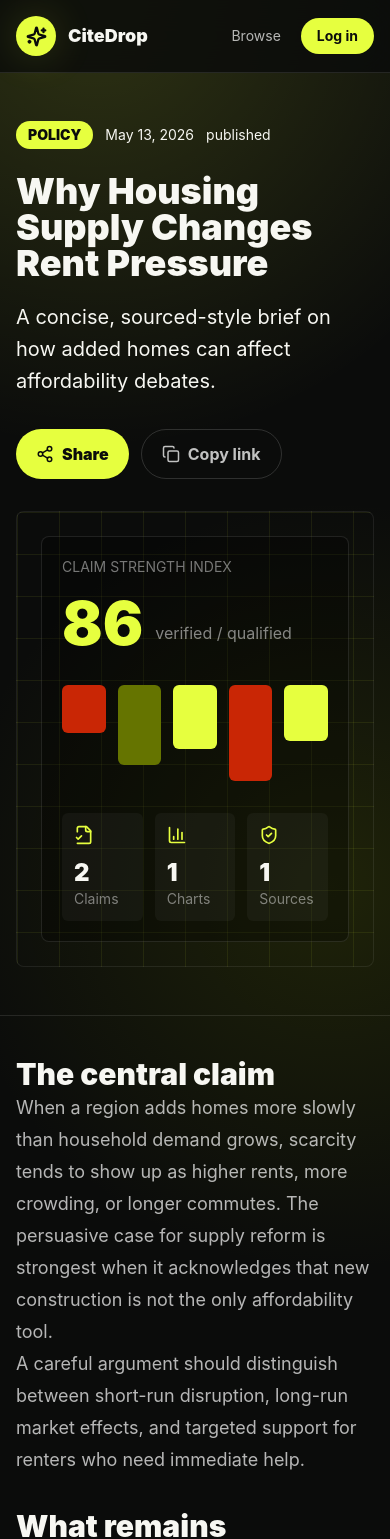
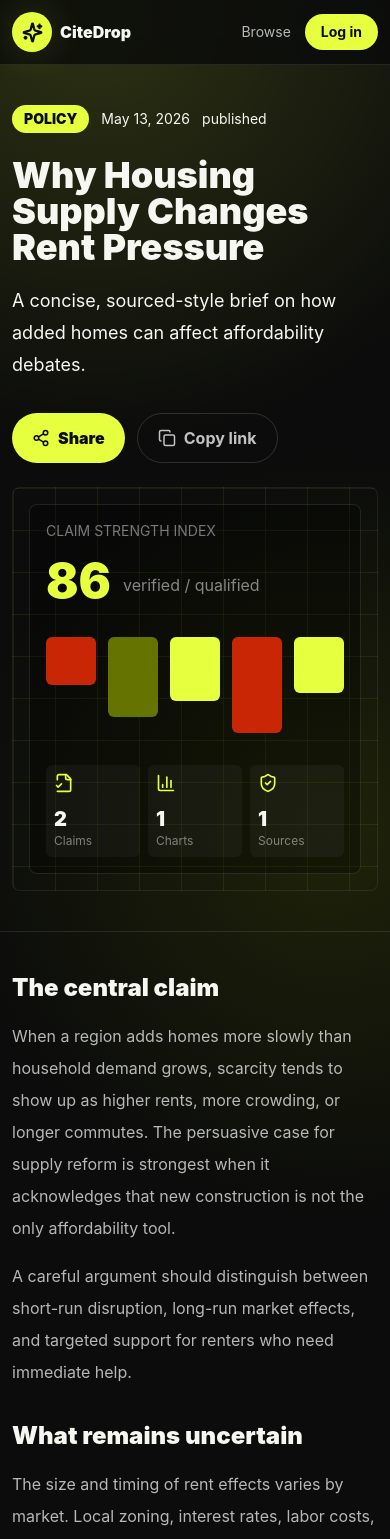
Before and after one commit to Nanobrainiac/CiteDrop, a React (Vite) app: page /articles/why-housing-supply-changes-rent-pressure in a window 390 px wide. Shown: the top 1539 px of the page. Built offline with nearby package versions, Linux system fonts and the light colour scheme; no server answers.

Commit message:
Fix mobile responsive overflow

```diff
--- a/src/components/ChartRenderer.jsx
+++ b/src/components/ChartRenderer.jsx
@@ -39,7 +39,7 @@ export default function ChartRenderer({ charts = [], fallbackData = [] }) {
         const type = chart.type || 'bar';
 
         return (
-          <article key={`${chart.title}-${index}`} className="glass-panel rounded-lg p-5">
+          <article key={`${chart.title}-${index}`} className="glass-panel min-w-0 overflow-hidden rounded-lg p-4 sm:p-5">
             <div className="mb-4 flex flex-col gap-1 sm:flex-row sm:items-end sm:justify-between">
               <div>
                 <h2 className="text-xl font-black">{chart.title}</h2>
@@ -47,7 +47,7 @@ export default function ChartRenderer({ charts = [], fallbackData = [] }) {
               </div>
               <span className="rounded-full bg-white/10 px-3 py-1 text-xs uppercase text-white/50">{type}</span>
             </div>
-            <div className="h-72 rounded-md border border-white/10 bg-black/25 p-3">
+            <div className="h-72 min-w-0 overflow-hidden rounded-md border border-white/10 bg-black/25 p-2 sm:p-3">
               <ResponsiveContainer width="100%" height="100%">
                 {type === 'line' ? (
                   <LineChart data={data}>
--- a/src/components/ClaimList.jsx
+++ b/src/components/ClaimList.jsx
@@ -1,17 +1,17 @@
 export default function ClaimList({ claims = [] }) {
   if (!claims.length) return null;
   return (
-    <section className="glass-panel rounded-lg p-6">
+    <section className="glass-panel min-w-0 overflow-hidden rounded-lg p-4 sm:p-6">
       <h2 className="text-2xl font-black">Key Claims</h2>
       <div className="mt-5 space-y-3">
         {claims.map((claim, index) => (
-          <article key={`${claim.claim}-${index}`} className="rounded-md border border-white/10 bg-white/[0.04] p-4">
+          <article key={`${claim.claim}-${index}`} className="min-w-0 rounded-md border border-white/10 bg-white/[0.04] p-4">
             <div className="flex flex-wrap gap-2">
               <span className="rounded-full bg-acid px-2.5 py-1 text-xs font-bold uppercase text-ink">{claim.type || 'claim'}</span>
               <span className="rounded-full bg-white/10 px-2.5 py-1 text-xs uppercase text-white/55">{claim.confidence || 'qualified'}</span>
             </div>
-            <p className="mt-3 font-semibold text-white">{claim.claim}</p>
-            <p className="mt-2 text-sm leading-6 text-white/58">{claim.support}</p>
+            <p className="mt-3 break-words font-semibold text-white">{claim.claim}</p>
+            <p className="mt-2 break-words text-sm leading-6 text-white/58">{claim.support}</p>
           </article>
         ))}
       </div>
--- a/src/components/EvidenceScorePanel.jsx
+++ b/src/components/EvidenceScorePanel.jsx
@@ -19,11 +19,11 @@ export default function EvidenceScorePanel({ claims = [], charts = [], sources =
   ];
 
   return (
-    <section className="glass-panel chart-grid rounded-lg p-6">
-      <div className="rounded-lg border border-white/10 bg-black/30 p-5">
+    <section className="glass-panel chart-grid min-w-0 overflow-hidden rounded-lg p-4 sm:p-6">
+      <div className="rounded-lg border border-white/10 bg-black/30 p-4 sm:p-5">
         <p className="text-sm uppercase text-white/45">Claim Strength Index</p>
-        <div className="mt-4 flex items-end gap-3">
-          <span className="text-6xl font-black leading-none text-acid">{scoreLabel}</span>
+        <div className="mt-4 flex flex-wrap items-end gap-3">
+          <span className="text-5xl font-black leading-none text-acid sm:text-6xl">{scoreLabel}</span>
           <span className="pb-2 text-white/50">verified / qualified</span>
         </div>
         <div className="mt-8 grid grid-cols-5 gap-3">
@@ -31,7 +31,7 @@ export default function EvidenceScorePanel({ claims = [], charts = [], sources =
             <div key={index} className={`rounded-md ${className}`} />
           ))}
         </div>
-        <div className="mt-8 grid grid-cols-3 gap-3">
+        <div className="mt-8 grid grid-cols-3 gap-2 sm:gap-3">
           <Metric icon={FileCheck2} value={claims.length} label="Claims" />
           <Metric icon={BarChart3} value={charts.length} label="Charts" />
           <Metric icon={ShieldCheck} value={sources.length} label="Sources" />
@@ -43,10 +43,10 @@ export default function EvidenceScorePanel({ claims = [], charts = [], sources =
 
 function Metric({ icon: Icon, value, label }) {
   return (
-    <div className="rounded-md bg-white/[0.04] p-3">
+    <div className="min-w-0 rounded-md bg-white/[0.04] p-2 sm:p-3">
       <Icon className="h-5 w-5 text-acid" />
-      <p className="mt-3 text-2xl font-black">{value}</p>
-      <p className="text-sm text-white/45">{label}</p>
+      <p className="mt-3 text-xl font-black sm:text-2xl">{value}</p>
+      <p className="text-xs text-white/45 sm:text-sm">{label}</p>
     </div>
   );
 }
--- a/src/components/Layout.jsx
+++ b/src/components/Layout.jsx
@@ -10,26 +10,26 @@ export default function Layout({ children }) {
   return (
     <div className="min-h-screen">
       <header className="sticky top-0 z-40 border-b border-white/10 bg-ink/85 backdrop-blur-xl">
-        <nav className="mx-auto flex max-w-7xl items-center justify-between px-4 py-4 sm:px-6 lg:px-8">
-          <Link to="/" className="flex items-center gap-3">
+        <nav className="mx-auto flex max-w-7xl flex-wrap items-center justify-between gap-3 px-3 py-3 sm:flex-nowrap sm:px-6 sm:py-4 lg:px-8">
+          <Link to="/" className="flex min-w-0 items-center gap-2 sm:gap-3">
             <span className="grid h-10 w-10 place-items-center rounded-full bg-acid text-ink shadow-glow">
               <Sparkles size={21} strokeWidth={2.6} />
             </span>
-            <span>
-              <span className="block text-lg font-black leading-none tracking-normal">CiteDrop</span>
+            <span className="min-w-0">
+              <span className="block text-base font-black leading-none tracking-normal sm:text-lg">CiteDrop</span>
               <span className="hidden text-xs uppercase text-white/45 sm:block">Turn Claims Into Evidence</span>
             </span>
           </Link>
-          <div className="flex items-center gap-2">
-            <NavLink className="rounded-full px-3 py-2 text-sm text-white/70 hover:bg-white/10 hover:text-white" to="/#latest">Browse</NavLink>
+          <div className="flex min-w-0 flex-1 items-center justify-end gap-1 overflow-x-auto sm:flex-none sm:gap-2 sm:overflow-visible">
+            <NavLink className="shrink-0 rounded-full px-2.5 py-2 text-sm text-white/70 hover:bg-white/10 hover:text-white sm:px-3" to="/#latest">Browse</NavLink>
             {user ? (
               <>
-                <NavLink className="inline-flex rounded-full px-3 py-2 text-sm text-white/70 hover:bg-white/10 hover:text-white" to="/dashboard">
-                  <PenLine className="mr-2 h-4 w-4" /> Create
+                <NavLink className="inline-flex shrink-0 rounded-full px-2.5 py-2 text-sm text-white/70 hover:bg-white/10 hover:text-white sm:px-3" to="/dashboard">
+                  <PenLine className="mr-1 h-4 w-4 sm:mr-2" /> Create
                 </NavLink>
                 {user.role === 'admin' ? (
-                  <NavLink className="inline-flex rounded-full px-3 py-2 text-sm text-white/70 hover:bg-white/10 hover:text-white" to="/admin">
-                    <ShieldCheck className="mr-2 h-4 w-4" /> Admin
+                  <NavLink className="inline-flex shrink-0 rounded-full px-2.5 py-2 text-sm text-white/70 hover:bg-white/10 hover:text-white sm:px-3" to="/admin">
+                    <ShieldCheck className="mr-1 h-4 w-4 sm:mr-2" /> Admin
                   </NavLink>
                 ) : null}
                 {configured ? <UserButton afterSignOutUrl="/" /> : null}
--- a/src/pages/ArticlePage.jsx
+++ b/src/pages/ArticlePage.jsx
@@ -66,15 +66,15 @@ export default function ArticlePage() {
   return (
     <article>
       <header className="border-b border-white/10">
-        <div className="mx-auto grid max-w-7xl gap-8 px-4 py-12 sm:px-6 lg:grid-cols-[1fr_380px] lg:px-8">
-          <div>
+        <div className="mx-auto grid max-w-7xl gap-6 overflow-x-hidden px-3 py-10 sm:px-6 sm:py-12 lg:grid-cols-[minmax(0,1fr)_380px] lg:px-8">
+          <div className="min-w-0">
             <div className="flex flex-wrap items-center gap-3 text-sm text-white/48">
               <span className="rounded-full bg-acid px-3 py-1 font-black uppercase text-ink">{article.category}</span>
               <span>{formatDate(article.created_at)}</span>
               <span>{article.status}</span>
             </div>
-            <h1 className="mt-6 max-w-4xl text-4xl font-black leading-none sm:text-6xl">{article.title}</h1>
-            {article.subtitle ? <p className="mt-5 max-w-3xl text-xl leading-8 text-white/62">{article.subtitle}</p> : null}
+            <h1 className="mt-6 max-w-4xl break-words text-4xl font-black leading-none sm:text-6xl">{article.title}</h1>
+            {article.subtitle ? <p className="mt-5 max-w-3xl break-words text-lg leading-8 text-white/62 sm:text-xl">{article.subtitle}</p> : null}
             <div className="mt-8 flex flex-wrap gap-3">
               <button onClick={share} className="inline-flex items-center gap-2 rounded-full bg-acid px-5 py-3 font-black text-ink hover:bg-white">
                 <Share2 size={18} /> Share
@@ -88,19 +88,19 @@ export default function ArticlePage() {
         </div>
       </header>
 
-      <div className="mx-auto grid max-w-7xl gap-6 px-4 py-10 sm:px-6 lg:grid-cols-[minmax(0,1fr)_380px] lg:px-8">
-        <div className="space-y-8">
+      <div className="mx-auto grid max-w-7xl gap-6 overflow-x-hidden px-3 py-10 sm:px-6 lg:grid-cols-[minmax(0,1fr)_380px] lg:px-8">
+        <div className="min-w-0 space-y-8">
           {sections.map((section, index) => (
-            <section key={`${section.heading}-${index}`} className="prose prose-invert max-w-none">
-              <h2 className="text-3xl font-black">{section.heading}</h2>
+            <section key={`${section.heading}-${index}`} className="max-w-none">
+              <h2 className="break-words text-2xl font-black sm:text-3xl">{section.heading}</h2>
               {(section.paragraphs || []).map((paragraph, paragraphIndex) => (
-                <p key={paragraphIndex} className="text-lg leading-8 text-white/70">{paragraph}</p>
+                <p key={paragraphIndex} className="mt-4 break-words text-base leading-8 text-white/70 sm:text-lg">{paragraph}</p>
               ))}
             </section>
           ))}
           <SourceList sources={sources} />
         </div>
-        <aside className="space-y-6 lg:sticky lg:top-24 lg:self-start">
+        <aside className="min-w-0 space-y-6 lg:sticky lg:top-24 lg:self-start">
           <div className="glass-panel rounded-lg p-5">
             <p className="text-sm uppercase text-white/45">Brief summary</p>
             <p className="mt-4 text-base leading-7 text-white/72">{article.summary}</p>
```
Also changed, not shown: src/components/SourceList.jsx (+6 -6 lines), src/pages/LoginPage.jsx (+5 -5 lines).
